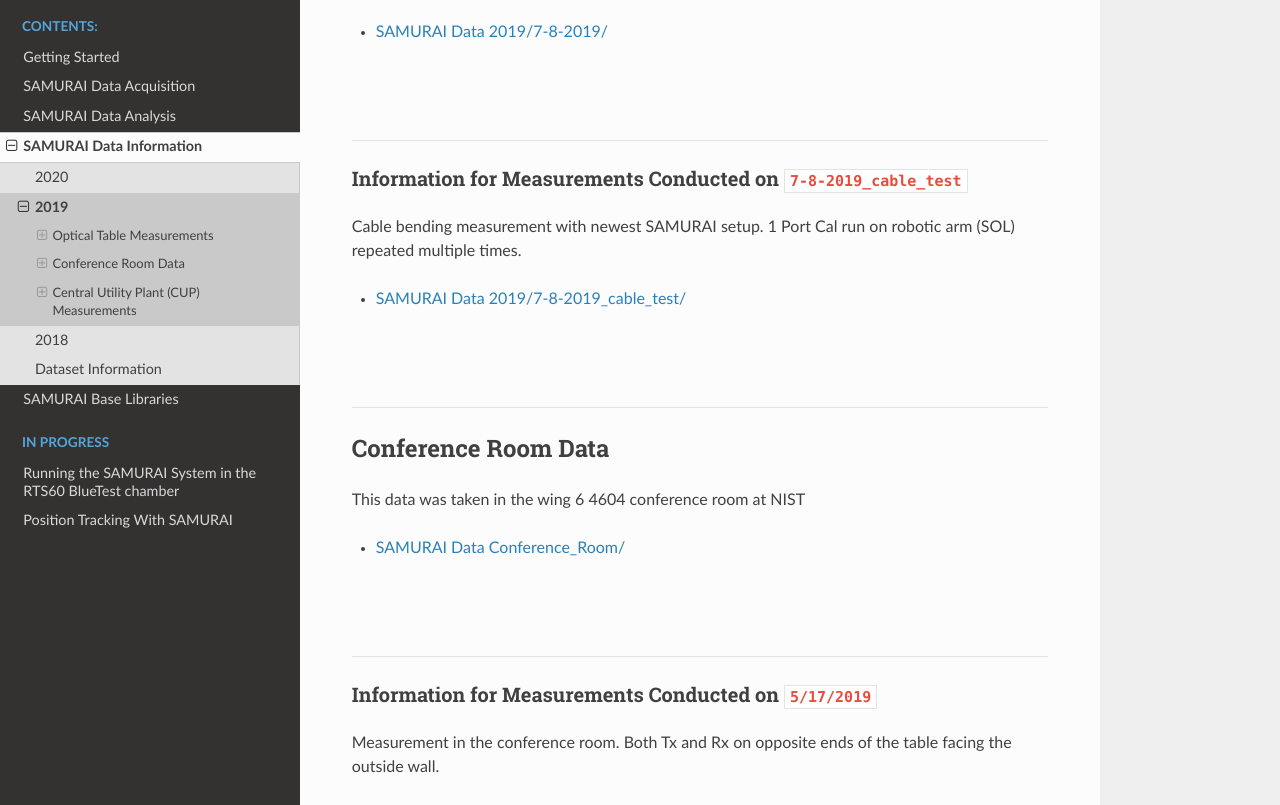
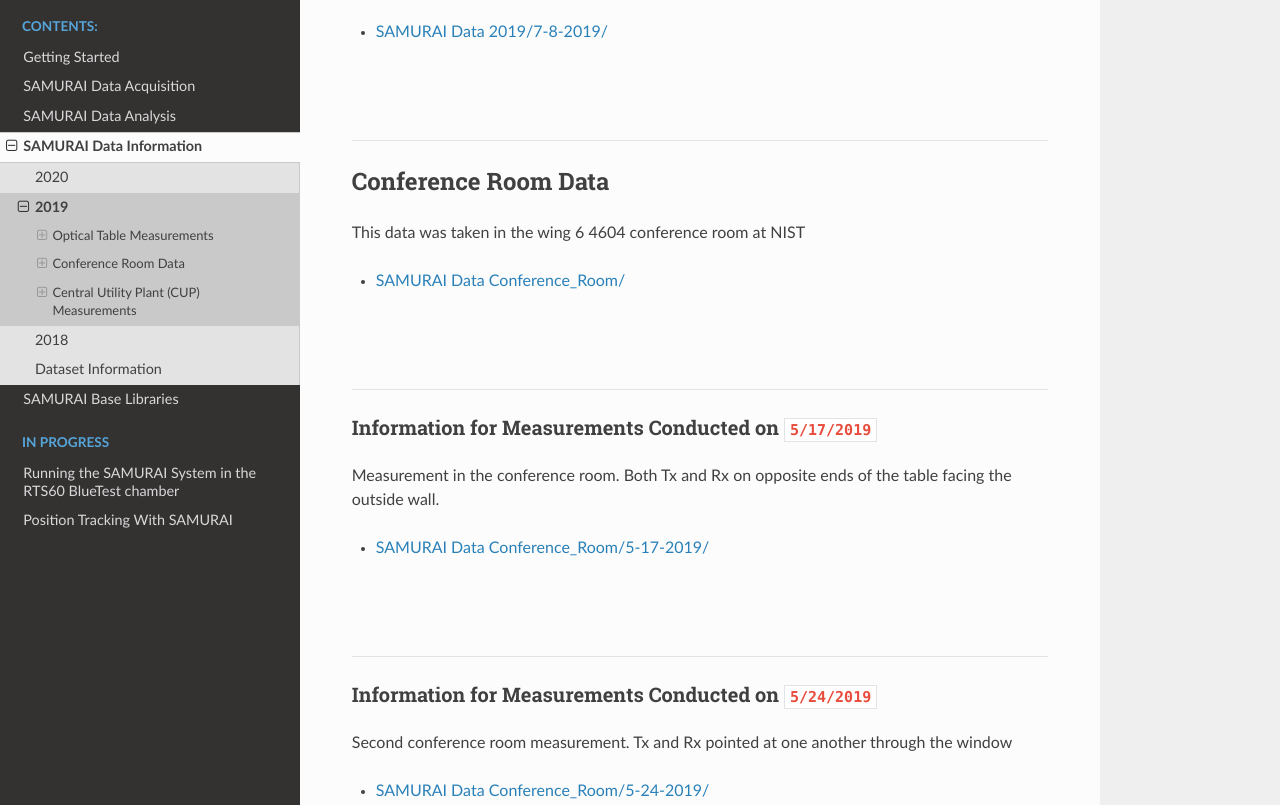
Before and after one commit to usnistgov/SAMURAI, a Sphinx documentation site: the page built from docs/data/data_readme_2019.rst, in a window 1280 px wide and 900 px high, scrolled down 5240 px, cut to the strip 95-900 px from the top of the window. Built offline with Sphinx 7.4.7 and the Read the Docs theme 2.0.0, drawn with Linux system fonts in a browser that asks for light colours.

Commit message:
remove cable bending data

```diff
--- a/docs/data/data_readme_2019.rst
+++ b/docs/data/data_readme_2019.rst
@@ -199,16 +199,6 @@
 
 ----
 
-Information for Measurements Conducted on :code:`7-8-2019_cable_test`
-+++++++++++++++++++++++++++++++++++++++++++++++++++++++++++++++++++++++++++++++++++++++++++
-Cable bending measurement with newest SAMURAI setup. 1 Port Cal run on robotic arm (SOL) repeated multiple times.
-
-- :data_root:`2019/7-8-2019_cable_test/`
-
-|
-|
-
-----
 
 Conference Room Data
 -----------------------------
```
